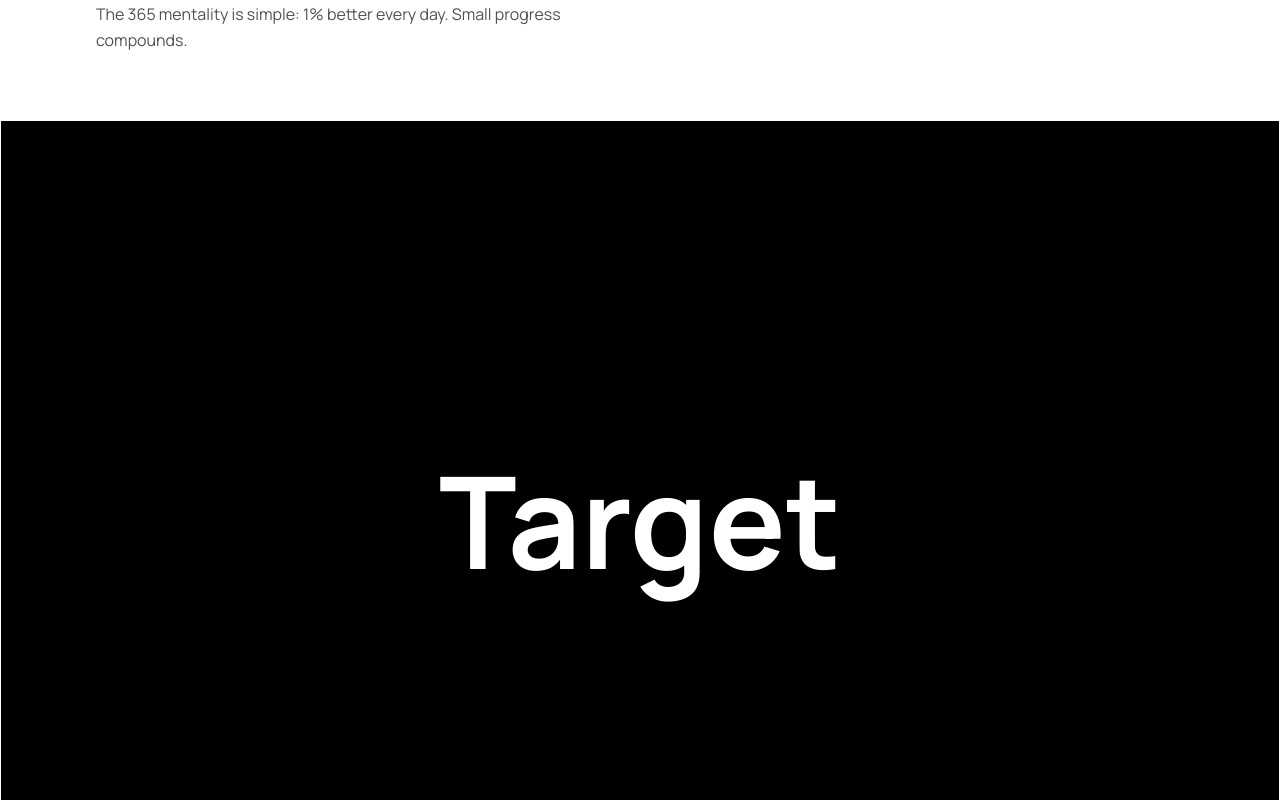
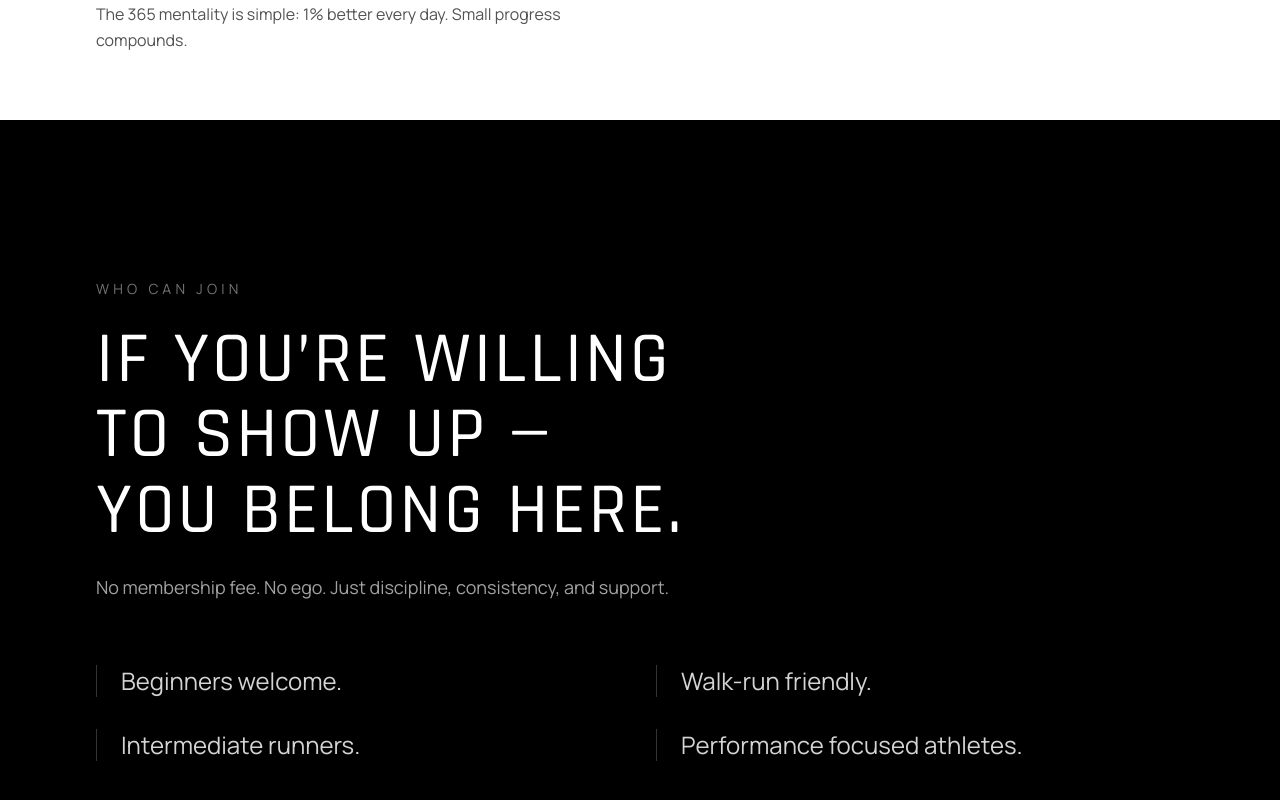
Before and after one commit to DeuxLim/mile365-runclub, a React (Vite) app in the folder frontend/: page / in a window 1280 px wide. Shown: the part 1480-2280 px from the top of the page. Built offline with nearby package versions, Linux system fonts and the light colour scheme.

Commit message:
updated target section

```diff
--- a/frontend/src/features/landing/pages/Target.tsx
+++ b/frontend/src/features/landing/pages/Target.tsx
@@ -1,10 +1,59 @@
+import { motion } from "framer-motion";
+
+const levels = [
+	"Beginners welcome.",
+	"Walk-run friendly.",
+	"Intermediate runners.",
+	"Performance focused athletes.",
+];
+
 export default function Target() {
 	return (
-		<section
-			id="runs"
-			className="h-screen border flex justify-center items-center text-9xl font-extrabold"
+		<motion.section
+			id="target"
+			className="relative h-screen bg-black text-white flex items-center px-6 md:px-24 snap-start overflow-hidden"
+			initial={{ opacity: 0 }}
+			whileInView={{ opacity: 1 }}
+			viewport={{ once: true }}
+			transition={{ duration: 0.8 }}
 		>
-			Target
-		</section>
+			<div className="relative max-w-6xl mx-auto w-full flex flex-col justify-center space-y-16">
+				{/* Header */}
+				<div className="space-y-6">
+					<p className="text-sm uppercase tracking-[0.3em] text-neutral-500">
+						Who Can Join
+					</p>
+
+					<h2 className="text-5xl md:text-7xl font-heading leading-[1.05] tracking-tight">
+						If you’re willing
+						<br />
+						to show up —
+						<br />
+						you belong here.
+					</h2>
+
+					<p className="text-neutral-400 text-lg max-w-xl">
+						No membership fee. No ego. Just discipline, consistency,
+						and support.
+					</p>
+				</div>
+
+				{/* Levels */}
+				<div className="grid md:grid-cols-2 gap-8 text-xl md:text-2xl text-neutral-300">
+					{levels.map((level, i) => (
+						<motion.div
+							key={level}
+							initial={{ opacity: 0, y: 20 }}
+							whileInView={{ opacity: 1, y: 0 }}
+							viewport={{ once: true }}
+							transition={{ duration: 0.5, delay: i * 0.15 }}
+							className="border-l border-white/20 pl-6"
+						>
+							{level}
+						</motion.div>
+					))}
+				</div>
+			</div>
+		</motion.section>
 	);
 }
```
